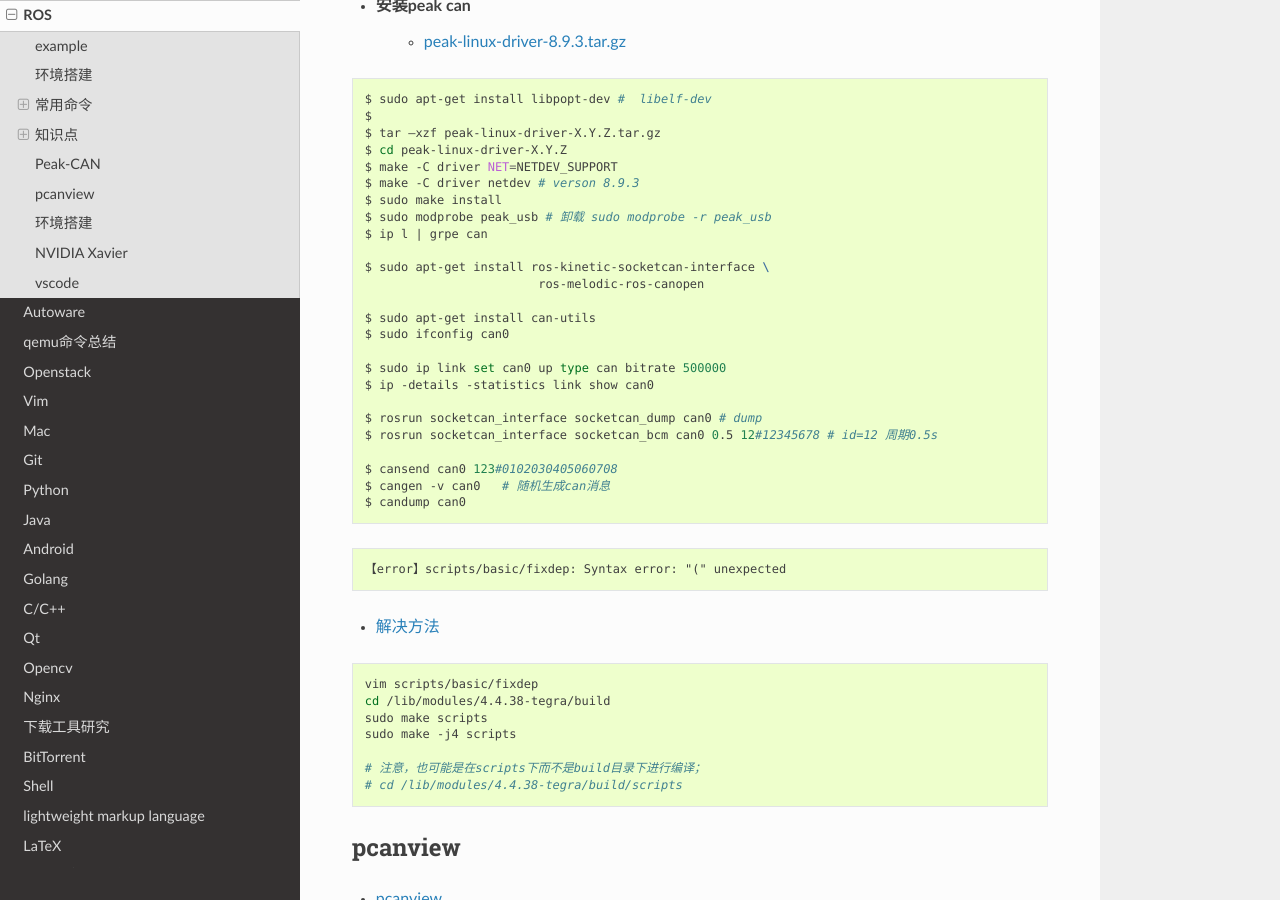
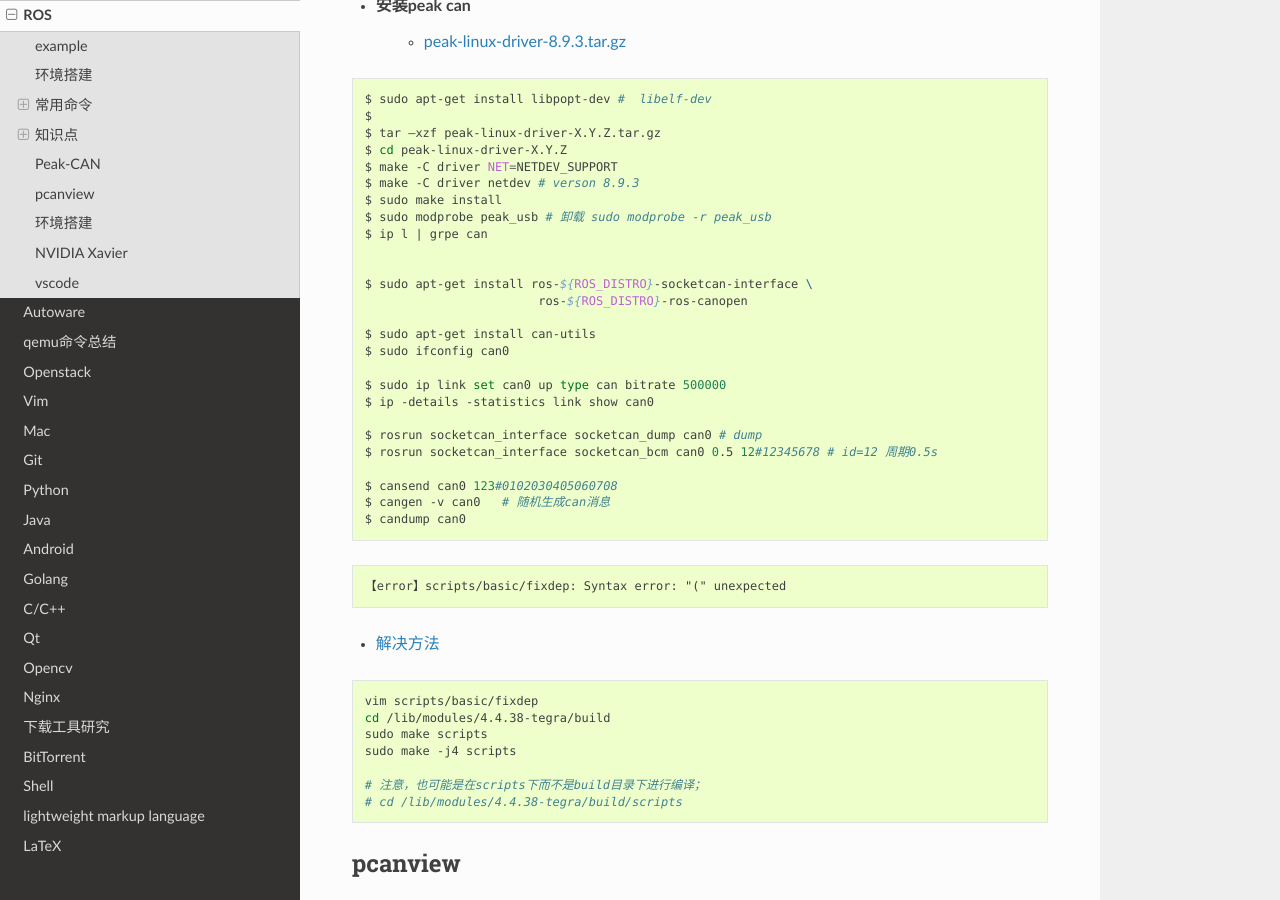
Before and after one commit to my-rds-store/my_space, a Sphinx documentation site: the page built from source/ros/index.rst, in a window 1280 px wide and 900 px high, scrolled down 6775 px. Built offline with Sphinx 7.4.7 and the Read the Docs theme 2.0.0, drawn with Linux system fonts in a browser that asks for light colours.

Commit message:
update ...

```diff
--- a/source/ros/index.rst
+++ b/source/ros/index.rst
@@ -393,8 +393,9 @@ Peak-CAN
        $ sudo modprobe peak_usb # 卸载 sudo modprobe -r peak_usb
        $ ip l | grpe can
 
-       $ sudo apt-get install ros-kinetic-socketcan-interface \
-                               ros-melodic-ros-canopen
+
+       $ sudo apt-get install ros-${ROS_DISTRO}-socketcan-interface \
+                               ros-${ROS_DISTRO}-ros-canopen
 
        $ sudo apt-get install can-utils
        $ sudo ifconfig can0
```
